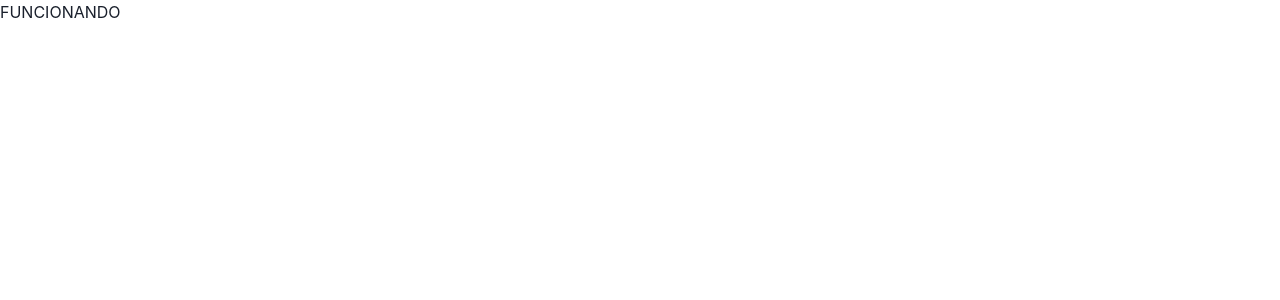
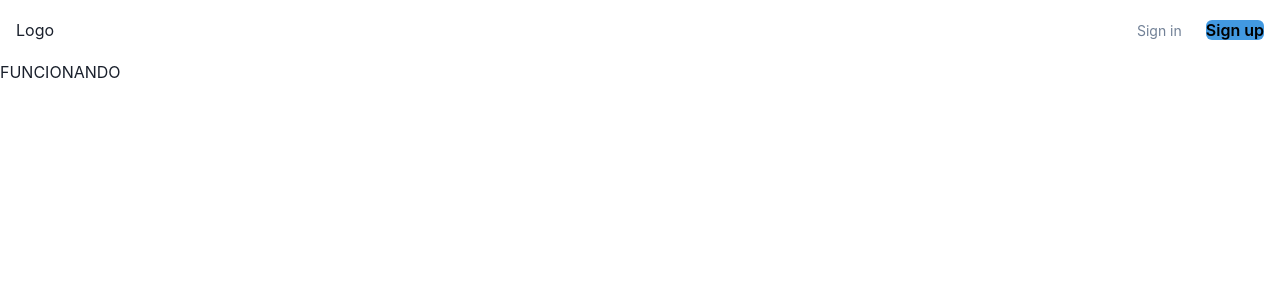
Before and after one commit to PatrickPalacios/Ecommerce-32-web-A, a Next.js app in the folder ecommerce/: page / in a window 1280 px wide. Shown: the top 300 px of the page. Built offline with nearby package versions, Linux system fonts and the light colour scheme.

Commit message:
Importamos a Loyout

```diff
--- a/ecommerce/pages/index.js
+++ b/ecommerce/pages/index.js
@@ -1,6 +1,11 @@
+import Layout from '../components/Layout'
+
 export default function Home() {
   return (
     <>
+      <Layout>
+
+      </Layout>
       <h2>FUNCIONANDO</h2>
     </>
   )
```
